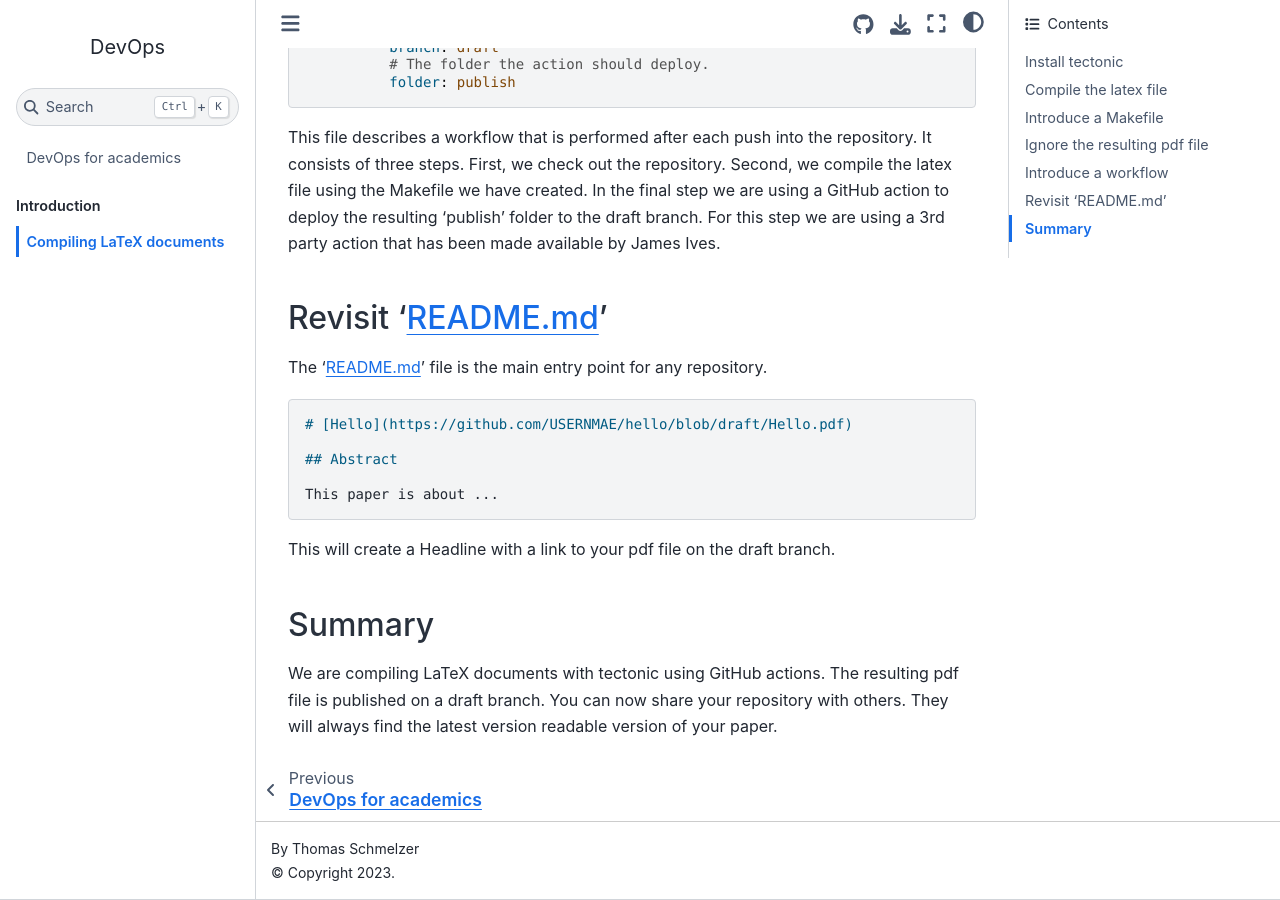
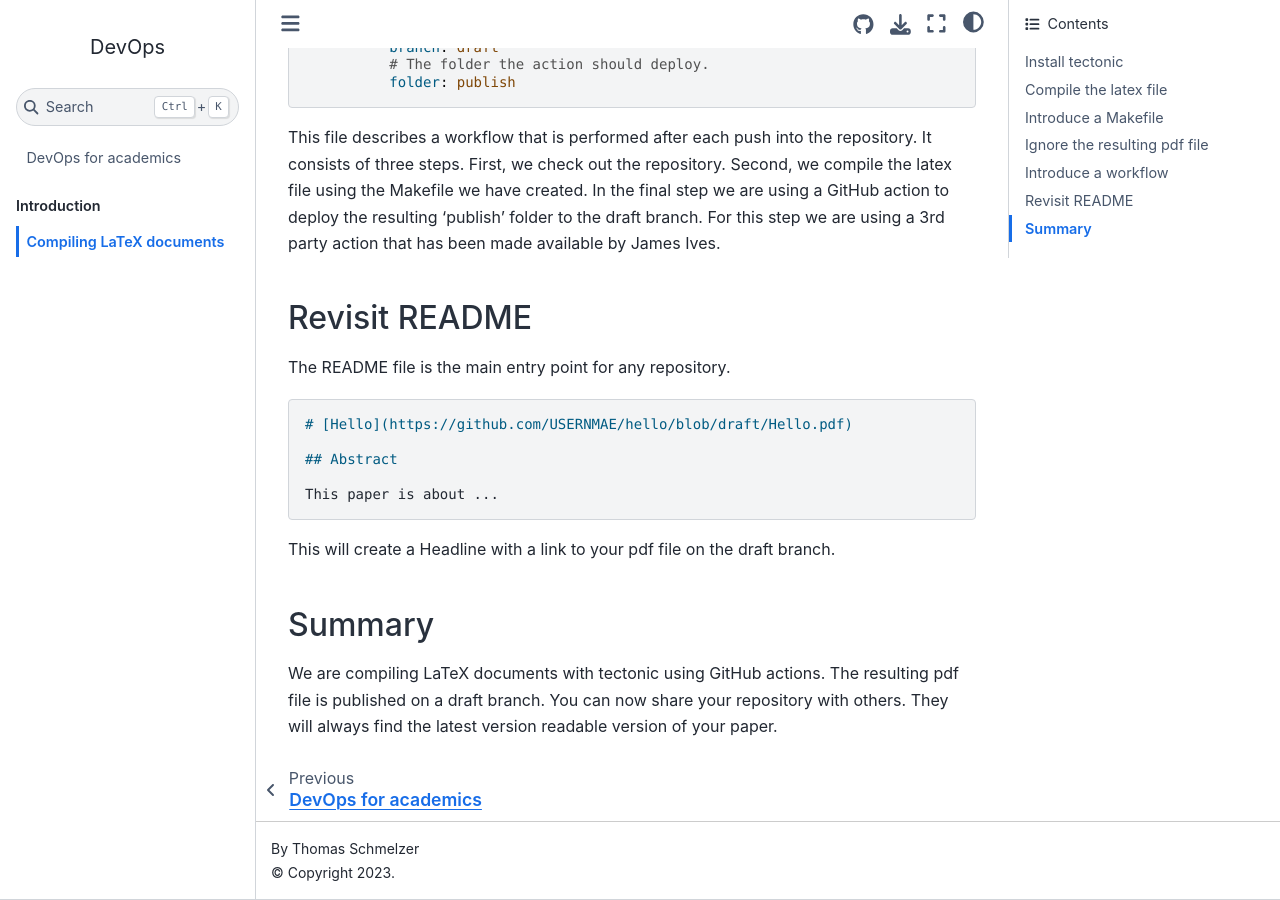
Before and after one commit to tschm/docs2github, a Jupyter Book: the page built from book/docs/latex.md, in a window 1280 px wide and 900 px high, scrolled down 2539 px. Built offline with Jupyter Book 1.0.4 settings and Sphinx 7.4.7 and the Sphinx Book theme 1.1.4, drawn with Linux system fonts in a browser that asks for light colours; comment, search, counter and statistics services are not loaded.

Commit message:
cleaning

````diff
--- a/book/docs/latex.md
+++ b/book/docs/latex.md
@@ -132,9 +132,9 @@ a GitHub action to deploy the resulting 'publish' folder to the draft branch.
 For this step we are using a 3rd party action that has been made
 available by James Ives.
 
-## Revisit 'README.md'
+## Revisit README
 
-The 'README.md' file is the main entry point for any repository.
+The README file is the main entry point for any repository.
 
 ```markdown
 # [Hello](https://github.com/USERNMAE/hello/blob/draft/Hello.pdf)
````
